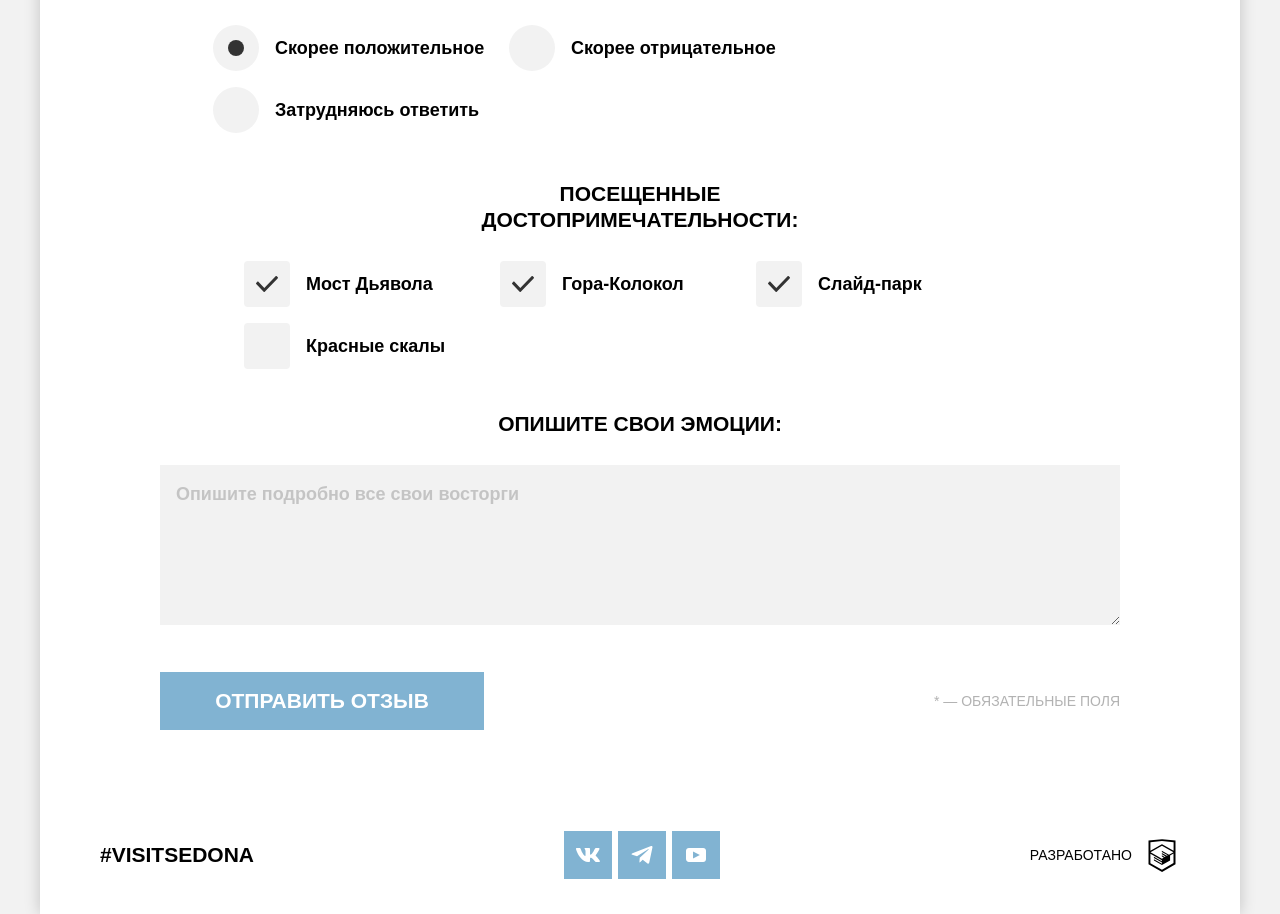
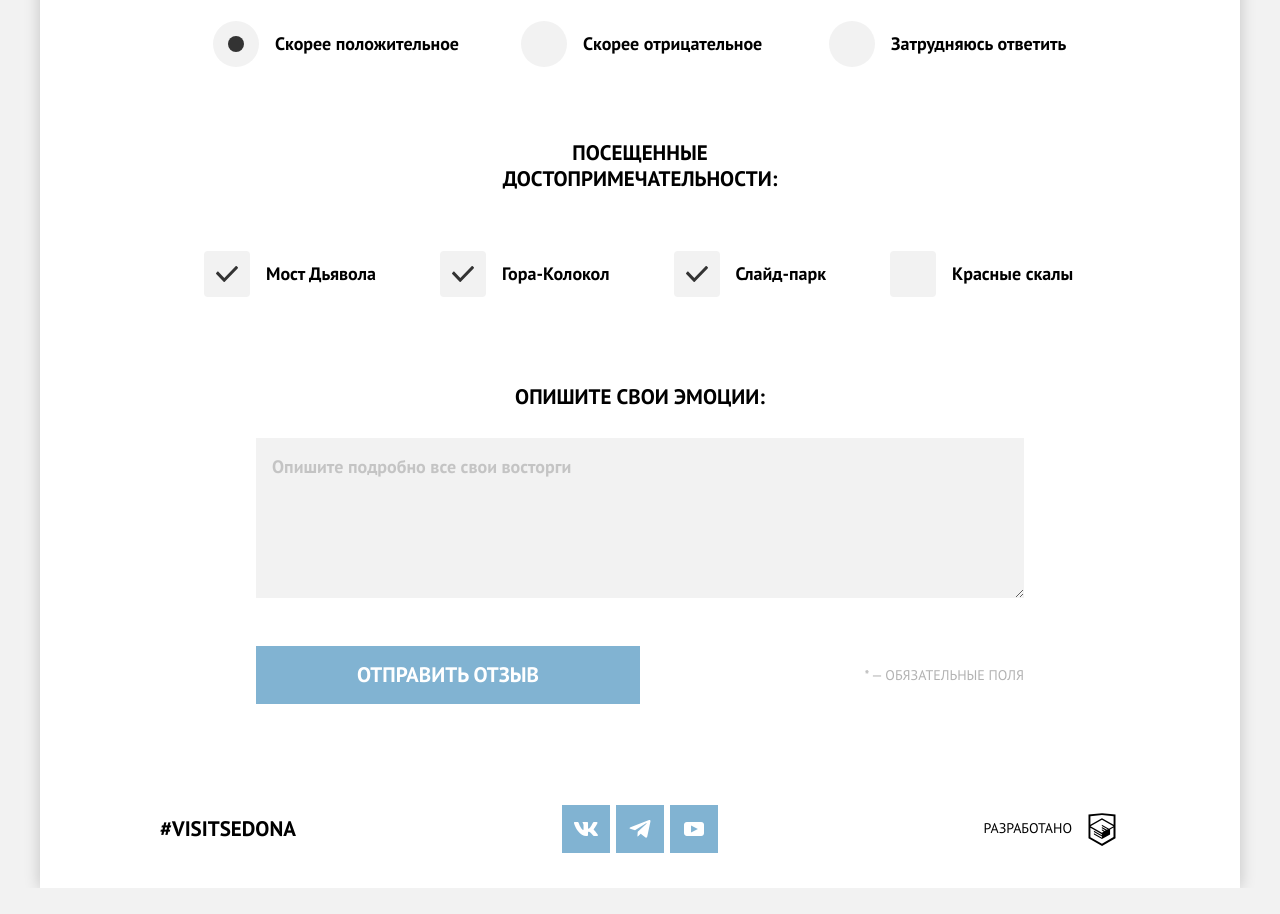
Before and after one commit to htmlacademy-adaptive/260671-sedona-28, a website: page source/form.html in a window 1280 px wide. Shown: the part 1084-1998 px from the top of the page. After the commit the page ends 1972 px from the top, so only its background shows below. Drawn offline with nearby package versions, Linux system fonts and the light colour scheme; files that its build step writes are made by us from their sources; a web font is replaced by a local one.

Commit message:
finished desktop version of form page

```diff
--- a/source/sass/blocks/feedback.scss
+++ b/source/sass/blocks/feedback.scss
@@ -49,6 +49,7 @@
   @media (min-width: $tablet-width) {
     padding: 63px 36px 0;
   }
+
   @media (min-width: $desktop-width) {
     padding: 70px 53px 0;
   }
@@ -57,6 +58,9 @@
 .feedback__fieldset--attraction {
   @media (min-width: $tablet-width) {
     padding: 48px 84px 0;
+  }
+  @media (min-width: $desktop-width) {
+    padding: 73px 44px 0;
   }
 }
 
@@ -77,6 +81,10 @@
     grid-column: 1 / 3;
     padding: 42px 0 0;
   }
+
+  @media (min-width: $desktop-width) {
+    padding: 87px 96px 0;
+  }
 }
 
 .feedback__fieldset--submit {
@@ -90,6 +98,10 @@
     justify-content: space-between;
     align-items: center;
     padding: 47px 0 0;
+  }
+
+  @media (min-width: $desktop-width) {
+    padding: 48px 96px 0;
   }
 }
 
@@ -148,9 +160,21 @@
   }
 }
 
+.feedback__list--impression {
+  @media (min-width: $desktop-width) {
+    margin-top: 17px;
+    gap: 28px;
+  }
+}
+
 .feedback__list--attraction {
   @media (min-width: $tablet-width) {
     column-gap: 32px;
+  }
+
+  @media (min-width: $desktop-width) {
+    margin-top: 31px;
+    gap: 64px;
   }
 }
 
@@ -160,9 +184,19 @@
   }
 }
 
+.feedback__item--impression:nth-child(3) {
+  @media (min-width: $desktop-width) {
+    min-width: 234px;
+  }
+}
+
 .feedback__item--attraction {
   @media (min-width: $tablet-width) {
     min-width: 224px;
+  }
+
+  @media (min-width: $desktop-width) {
+    min-width: 100px;
   }
 }
 
@@ -246,6 +280,10 @@
   @media (min-width: $tablet-width) {
     margin-bottom: 0;
   }
+
+  @media (min-width: $desktop-width) {
+    min-width: 384px;
+  }
 }
 
 .feedback__required {
--- a/source/sass/blocks/footer.scss
+++ b/source/sass/blocks/footer.scss
@@ -7,12 +7,19 @@
   gap: 30px;
   min-height: 243px;
   padding: 35px 18px 33px;
+
   @media (min-width: $tablet-width) {
     flex-direction: row;
     justify-content: space-between;
     min-height: 120px;
     padding-left: 60px;
     padding-right: 60px;
+  }
+
+  @media (min-width: $desktop-width) {
+    padding-top: 34px;
+    padding-left: 120px;
+    padding-right: 120px;
   }
 }
 
@@ -22,6 +29,10 @@
   line-height: 24px;
   text-transform: uppercase;
   text-align: center;
+
+  @media (min-width: $desktop-width) {
+    min-width: 136px;
+  }
 }
 
 .page-footer__social-list {
--- a/source/sass/blocks/page-header.scss
+++ b/source/sass/blocks/page-header.scss
@@ -75,6 +75,10 @@
   @media (min-width: $tablet-width) {
     margin-right: 153px;
   }
+
+  @media (min-width: $desktop-width) {
+    margin-right: 240px;
+  }
 }
 
 .page-header__menu-link {
```
Also changed, not shown: source/fonts/ptsans-400.woff2 (added), source/fonts/ptsans-700.woff2 (added).
